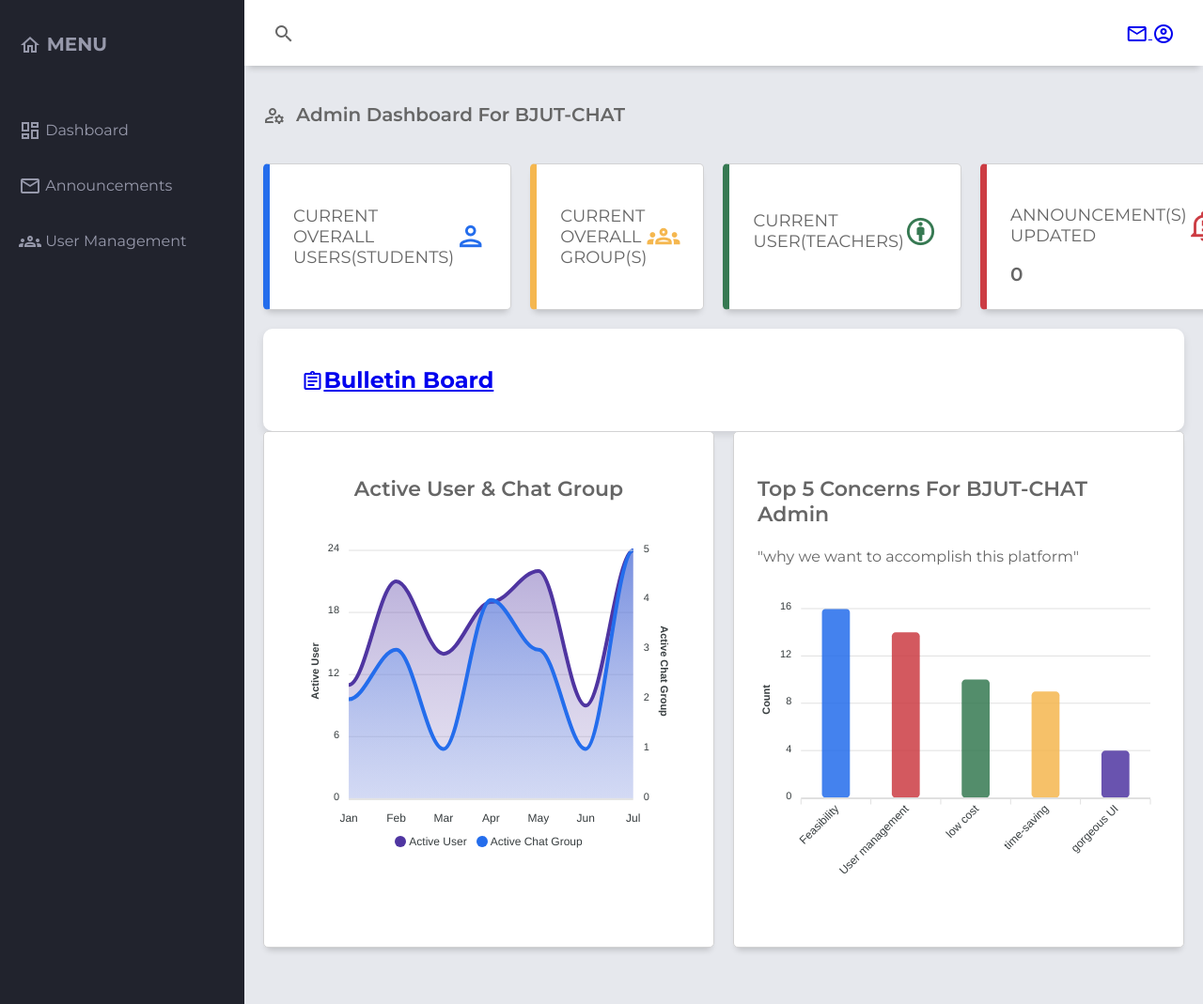
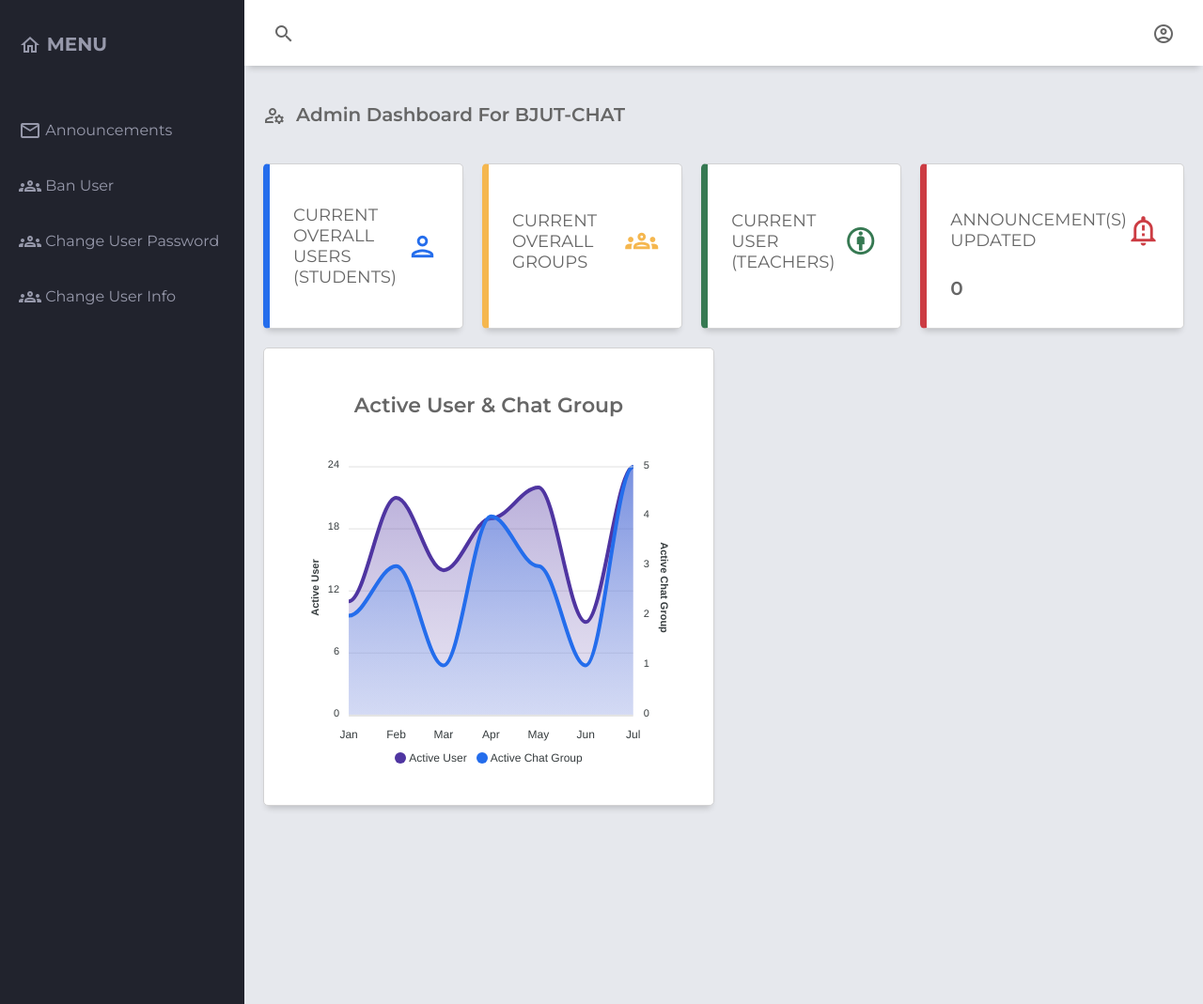
Before and after one commit to smallg0at/BJUTChat, a Flask app: template admin_dashboard/templates/main.html in a window 1280 px wide. Shown: the whole page at 94% size. Run offline with Flask 3, Linux system fonts and the light colour scheme; the template is opened without the code that fills it, so the values that code supplies are empty; some libraries are stand-ins or nearby versions.

Commit message:
drastic improvement made in 1 frickin hour

```diff
--- a/admin_dashboard/static/js/scripts.js
+++ b/admin_dashboard/static/js/scripts.js
@@ -57,11 +57,6 @@
   },
 };
 
-const barChart = new ApexCharts(
-  document.querySelector('#bar-chart'),
-  barChartOptions
-);
-barChart.render();
 
 // AREA CHART
 const areaChartOptions = {
--- a/admin_dashboard/templates/announcements.html
+++ b/admin_dashboard/templates/announcements.html
@@ -87,7 +87,7 @@
         }
 
         document.addEventListener('DOMContentLoaded', () => {
-            var announcements = {{ann_list}};
+            var announcements = [];
             var announcementHistory = document.getElementById('announcementHistory');
 
             announcements.forEach(text => {
--- a/admin_dashboard/templates/main.html
+++ b/admin_dashboard/templates/main.html
@@ -19,7 +19,7 @@
 
         <!-- Header -->
         <header class="header">
-            <div class="menu-icon" onclick="showLoginAlert()">
+            <div class="menu-icon">
                 <span class="material-icons-outlined">menu</span>
             </div>
             <div class="header-left">
@@ -28,10 +28,8 @@
                 <div id="searchResults" class="search-results"></div>
             </div>
             <div class="header-right">
-                <a href="#" onclick="showLoginAlert()">
-                    <span class="material-icons-outlined">email</span>
-                </a>
-                <a href="{{ url_for('login') }}" target="_blank"><span class="material-icons-outlined">account_circle</span>
+
+                <a onclick="logout()"><span class="material-icons-outlined">account_circle</span>
                 </a>
             </div>
         </header>
@@ -43,23 +41,28 @@
                 <div class="sidebar-brand">
                     <span class="material-icons-outlined">home</span> MENU
                 </div>
-                <span class="material-icons-outlined" onclick="showLoginAlert()">close</span>
+                <span class="material-icons-outlined" >close</span>
             </div>
 
             <ul class="sidebar-list">
-                <li class="sidebar-list-item" onclick="showLoginAlert()">
-                    <a href="#">
-                        <span class="material-icons-outlined">dashboard</span> Dashboard
-                    </a>
-                </li>
-                <li class="sidebar-list-item" onclick="showLoginAlert()">
-                    <a href="#">
+                <li class="sidebar-list-item" >
+                    <a href="/announcements">
                         <span class="material-icons-outlined">mail</span> Announcements
                     </a>
                 </li>
-                <li class="sidebar-list-item" onclick="showLoginAlert()">
-                    <a href="#">
-                        <span class="material-icons-outlined">groups</span> User Management
+                <li class="sidebar-list-item">
+                    <a href="/banning_user">
+                        <span class="material-icons-outlined">groups</span> Ban User
+                    </a>
+                </li>
+                <li class="sidebar-list-item">
+                    <a href="/altering_password">
+                        <span class="material-icons-outlined">groups</span> Change User Password
+                    </a>
+                </li>
+                <li class="sidebar-list-item">
+                    <a href="/altering_user_info">
+                        <span class="material-icons-outlined">groups</span> Change User Info
                     </a>
                 </li>
             </ul>
@@ -75,7 +78,7 @@
 
                 <div class="card">
                     <div class="card-inner">
-                        <p class="text-primary">CURRENT OVERALL USERS(STUDENTS)</p>
+                        <p class="text-primary">CURRENT OVERALL USERS (STUDENTS)</p>
                         <span class="material-icons-outlined text-blue">person</span>
                     </div>
                     <span class="text-primary font-weight-bold"></span>
@@ -83,7 +86,7 @@
 
                 <div class="card">
                     <div class="card-inner">
-                        <p class="text-primary">CURRENT OVERALL GROUP(S)</p>
+                        <p class="text-primary">CURRENT OVERALL GROUPS</p>
                         <span class="material-icons-outlined text-orange">groups</span>
                     </div>
                     <span class="text-primary font-weight-bold"></span>
@@ -91,7 +94,7 @@
 
                 <div class="card">
                     <div class="card-inner">
-                        <p class="text-primary">CURRENT USER(TEACHERS)</p>
+                        <p class="text-primary">CURRENT USER (TEACHERS)</p>
                         <span class="material-icons-outlined text-green">attribution</span>
                     </div>
                     <span class="text-primary font-weight-bold"></span>
@@ -106,23 +109,12 @@
                 </div>
 
             </div>
-            <div class="container">
-                <div class="right">
-                    <h2><span>&nbsp</span>&nbsp <a href="#" onclick="showLoginAlert()"><span class="material-icons-outlined">assignment</span>Bulletin Board</a></h2>
-                    <div id="announcementHistory"></div>
-                </div>
-            </div>
 
             <div class="charts">
 
                 <div class="charts-card">
                     <p class="chart-title">Active User & Chat Group </p>
                     <div id="area-chart"></div>
-                </div>
-                <div class="charts-card">
-                    <p class="chart-title">Top 5 Concerns For BJUT-CHAT Admin</p>
-                    <p class="chart-subtitle">"why we want to accomplish this platform"</p>
-                    <div id="bar-chart"></div>
                 </div>
 
             </div>
@@ -142,7 +134,11 @@
             alert('You need to login first');
             setTimeout(function() {
                 window.location.href = "{{ url_for('login') }}";
-            }, 1000);  // 1秒钟后跳转
+            }, 1000);
+        }
+
+        async function logout(){
+            window.open('/logout', '_self')
         }
 
         document.addEventListener('DOMContentLoaded', () => {
```
Also changed, not shown: admin_dashboard/server.py (+11 -12 lines), admin_dashboard/templates/403.html (added, +11 -0 lines).
